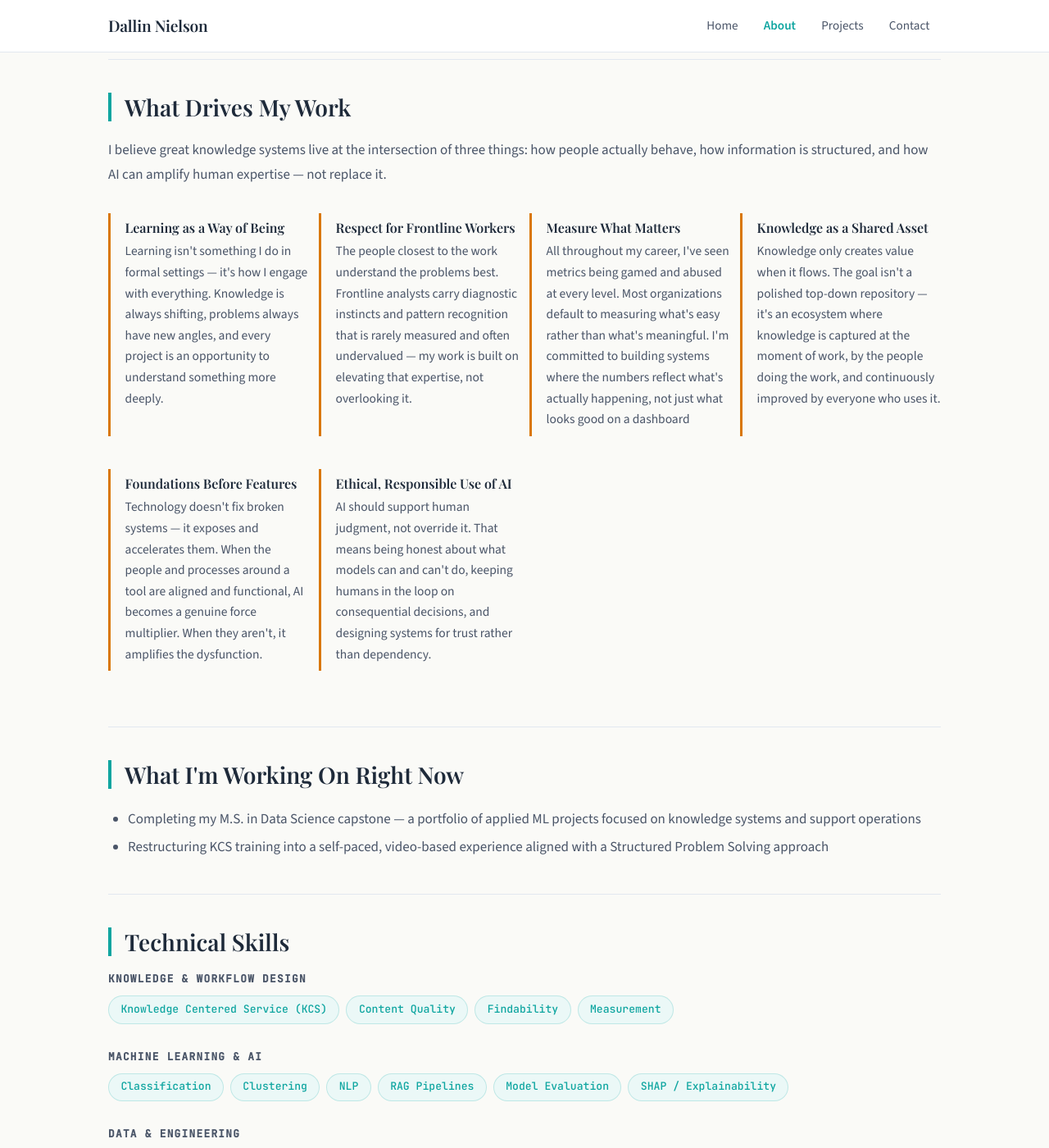
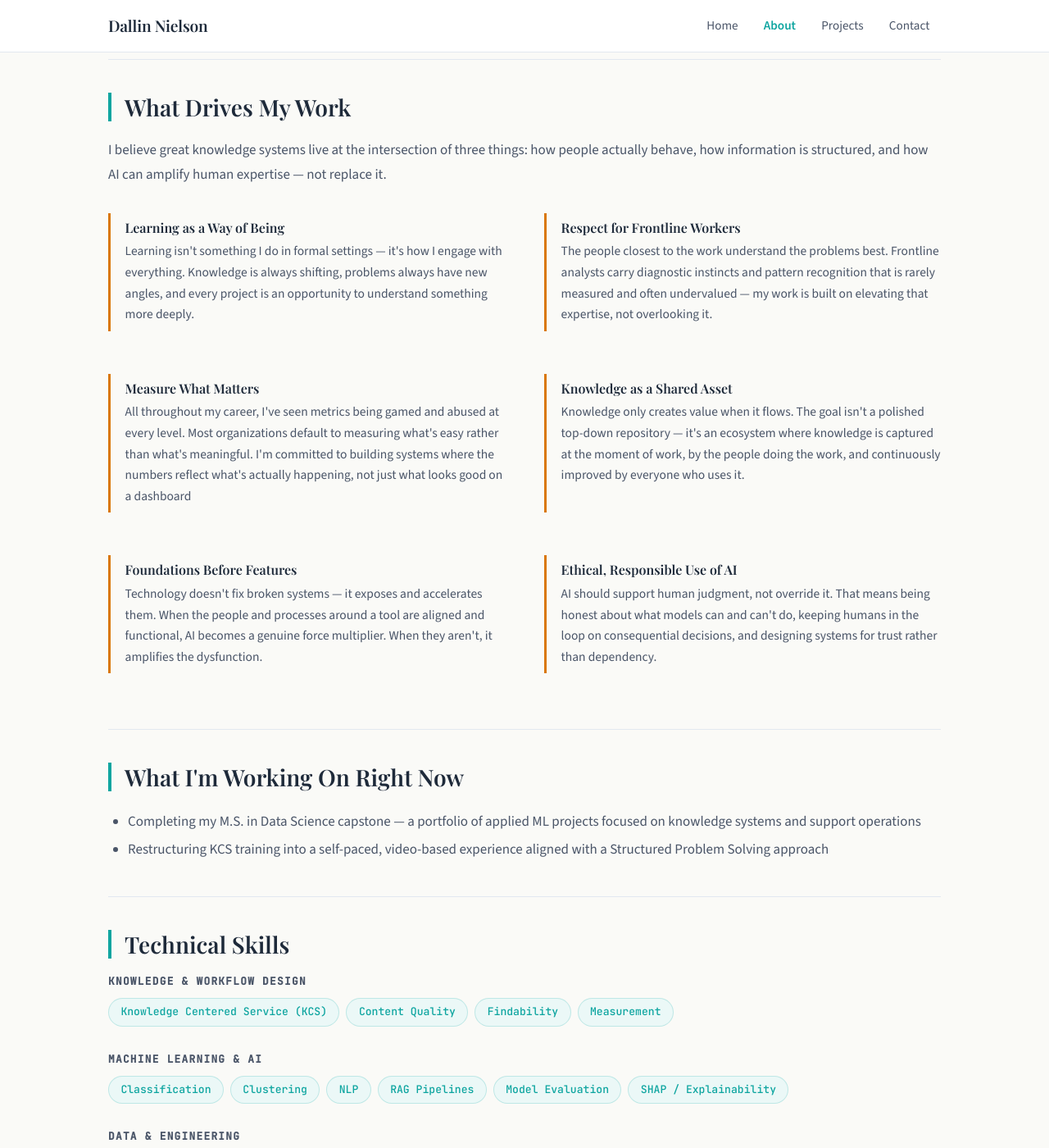
Before and after one commit to Daly-Llama/Daly-Llama.github.io, a Jekyll site: the page built from about.md, in a window 1280 px wide and 1400 px high, scrolled down 893 px. Shown: the whole window at 82% size. Built offline with Jekyll 4.4.1, drawn with Linux system fonts in a browser that asks for light colours.

Commit message:
Update style.css
Reformatted values list

```diff
--- a/assets/css/style.css
+++ b/assets/css/style.css
@@ -444,11 +444,9 @@ hr {
 
 /* Values list */
 .values-list {
-  list-style: none;
-  padding: 0;
   display: grid;
-  grid-template-columns: repeat(auto-fit, minmax(240px, 1fr));
-  gap: 0.75rem;
+  grid-template-columns: repeat(2, 1fr);
+  gap: 1.5rem 3rem;
   margin-top: 0.75rem;
 }
 
@@ -783,4 +781,9 @@ hr {
   .contact-note {
     padding: 2rem 1.25rem;
   }
+
+  .values-list {
+    grid-template-columns: 1fr;
+  }
+
 }
```
